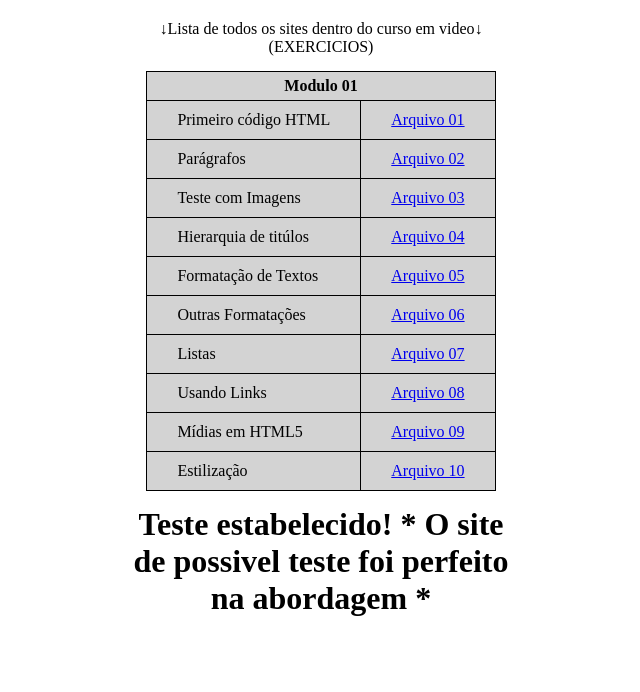
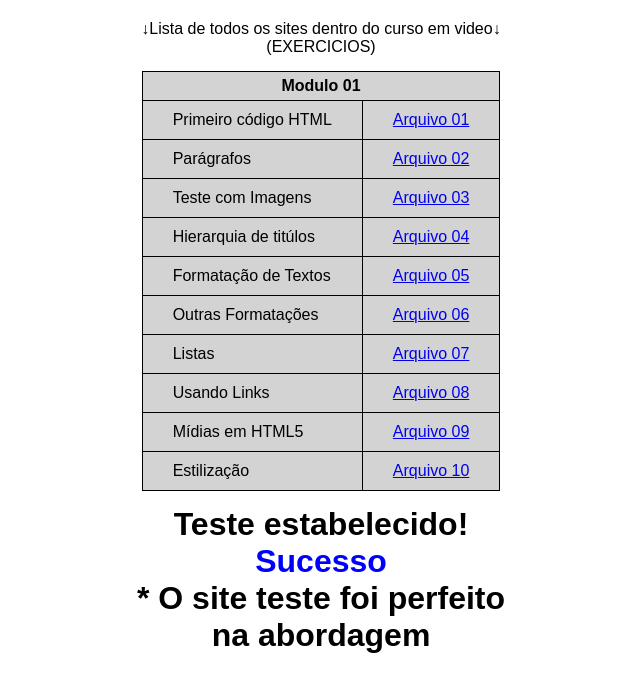
Before and after one commit to brucemoura/repositorio-de-teste-github, a plain HTML site: page index.html in a window 1280 px wide. Shown: the whole page, without its empty margins (319-959 px from the left). Drawn offline with Linux system fonts and the light colour scheme.

Commit message:
index e style
atualização do h1

```diff
--- a/index.html
+++ b/index.html
@@ -58,8 +58,9 @@
     </table>
 
     <h1>
-      Teste estabelecido!
-      * O site de possivel teste foi perfeito na abordagem *
+      Teste estabelecido! <br>
+      <sapn class="blue">Sucesso</sapn> <br>
+      * O site teste foi perfeito na abordagem
     </h1>
   </div>
 </body>
--- a/style.css
+++ b/style.css
@@ -1,6 +1,7 @@
 *{
   margin: 0;
   padding: 0;
+  font-family: Arial, Helvetica, sans-serif;
 }
 
 .tabela{
@@ -31,3 +32,11 @@ td{
   padding: 10px 30px;
   text-align: left;
 }
+
+h1{
+  text-align: center;
+}
+
+.blue{
+  color: blue;
+}
```
